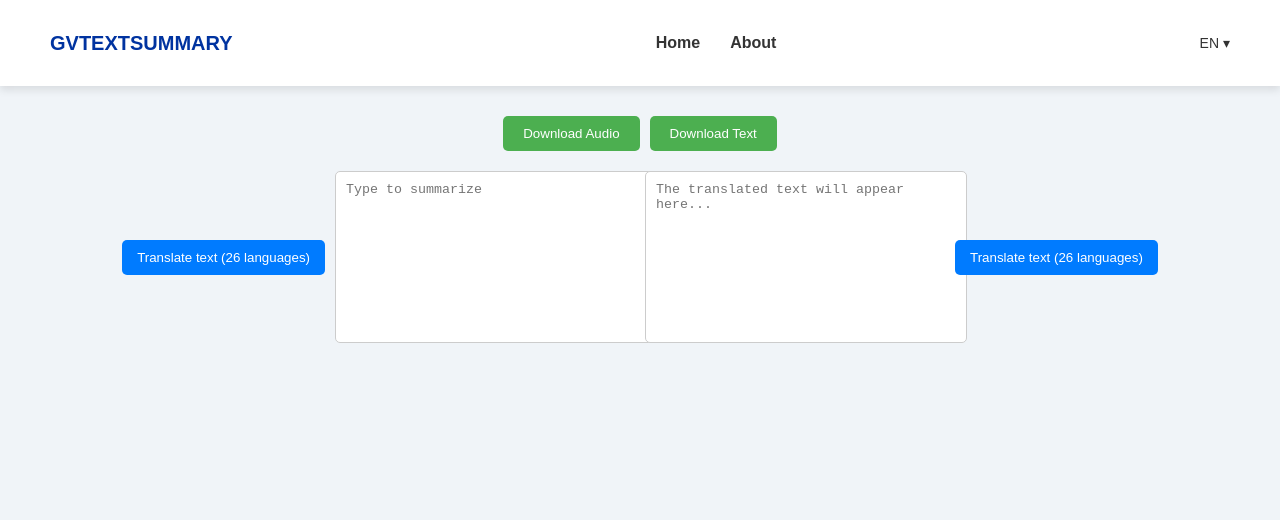
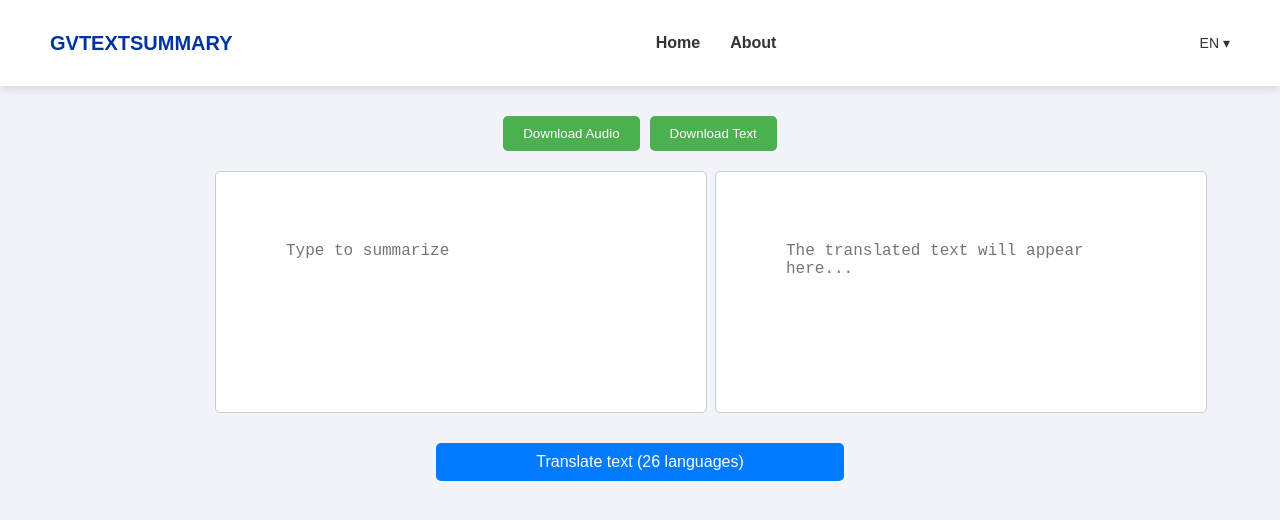
Before and after one commit to ramrockety/GVTextSummary, a React (Create React App) app in the folder text-summary-app/: page / in a window 1280 px wide. Shown: the top 520 px of the page. Built offline with nearby package versions, Linux system fonts and the light colour scheme.

Commit message:
solving the issue

```diff
--- a/text-summary-app/src/App.css
+++ b/text-summary-app/src/App.css
@@ -64,34 +64,42 @@ body {
 
 .text-area-container {
   display: flex;
-  align-items: center;
-  gap: 10px;
+  gap: 150px;
+  margin-bottom: 20px;
+}
+
+.text-area {
+  display: flex;
+  flex-direction: column;
+  width: 350px;
+}
+
+.text-area textarea {
+  width: 100%;
+  height: 100px;
+  padding: 70px;
+  border: 1px solid #ccc;
+  border-radius: 5px;
+  resize: none;
+  font-size: 16px;
+}
+
+.translate-buttons {
+  display: flex;
+  gap: 20px;
+  margin-top: 10px;
 }
 
 .translate-button {
-  padding: 10px 15px;
+  padding: 10px 100px;
   background-color: #007bff;
   color: white;
   border: none;
   border-radius: 5px;
   cursor: pointer;
+  font-size: 16px;
 }
 
 .translate-button:hover {
   background-color: #0069d9;
 }
-
-.text-area {
-  display: flex;
-  flex-direction: column;
-  width: 300px;
-}
-
-.text-area textarea {
-  width: 100%;
-  height: 150px;
-  padding: 10px;
-  border: 1px solid #ccc;
-  border-radius: 5px;
-  resize: none;
-}
--- a/text-summary-app/src/App.js
+++ b/text-summary-app/src/App.js
@@ -6,19 +6,15 @@ function App() {
   const [translatedText, setTranslatedText] = useState("");
 
   const handleFileUpload = (e) => {
-    // Implement file handling logic here
     const file = e.target.files[0];
     console.log("File uploaded:", file);
-    // You can add file reading and processing logic here
   };
 
   const handleSummarize = () => {
-    // Implement summarization logic here
     setSummary("This is the summarized text.");
   };
 
   const handleTranslate = () => {
-    // Implement translation logic here
     setTranslatedText("This is the translated text.");
   };
 
@@ -38,7 +34,6 @@ function App() {
           <button className="download-button">Download Text</button>
         </div>
         <div className="text-area-container">
-          <button className="translate-button" onClick={handleTranslate}>Translate text (26 languages)</button>
           <div className="text-area">
             <textarea
               placeholder="Type to summarize"
@@ -53,6 +48,8 @@ function App() {
               readOnly
             ></textarea>
           </div>
+        </div>
+        <div className="translate-buttons">
           <button className="translate-button" onClick={handleTranslate}>Translate text (26 languages)</button>
         </div>
       </div>
```
